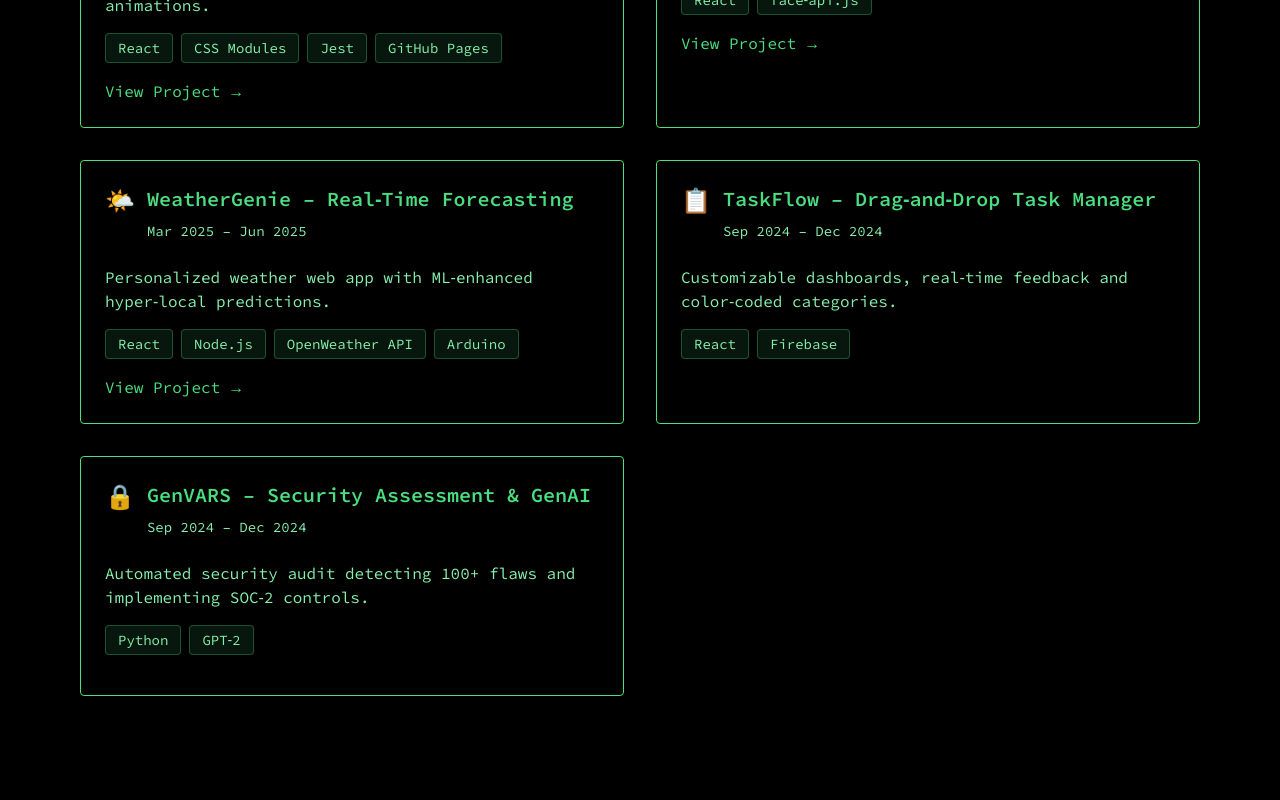
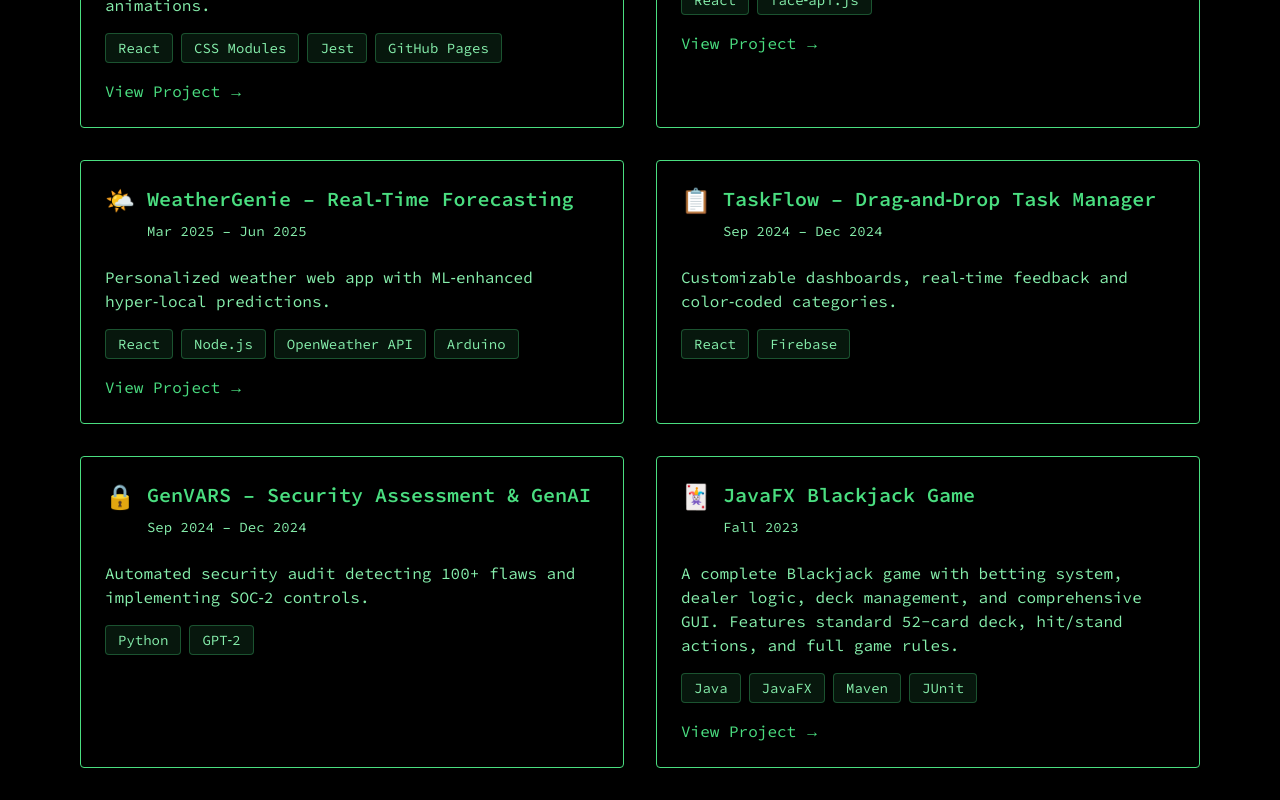
Before and after one commit to ddevv15/portfolio, a Next.js app: page /projects in a window 1280 px wide. Shown: the part 370-1170 px from the top of the page. Before the commit the page ends 1098 px from the top, so only its background shows below. Built offline with nearby package versions, Linux system fonts and the light colour scheme.

Commit message:
hehehehe

```diff
--- a/app/projects/page.tsx
+++ b/app/projects/page.tsx
@@ -4,7 +4,7 @@ import type { Metadata } from "next"
 export const metadata: Metadata = {
   title: "Projects | Dev Shah",
   description:
-    "Featured projects by Dev Shah - React chess game, face recognition systems, weather apps, task managers, and security tools.",
+    "Featured projects by Dev Shah - React chess game, face recognition systems, weather apps, task managers, security tools, and JavaFX Blackjack game.",
 }
 
 export default function ProjectsPage() {
@@ -46,6 +46,14 @@ export default function ProjectsPage() {
       stack: ["Python", "GPT‑2"],
       description: "Automated security audit detecting 100+ flaws and implementing SOC‑2 controls.",
       icon: "🔒",
+    },
+    {
+      name: "JavaFX Blackjack Game",
+      dates: "Fall 2023",
+      stack: ["Java", "JavaFX", "Maven", "JUnit"],
+      description: "A complete Blackjack game with betting system, dealer logic, deck management, and comprehensive GUI. Features standard 52-card deck, hit/stand actions, and full game rules.",
+      link: "https://github.com/ddevv15/BlackJack",
+      icon: "🃏",
     },
   ]
 
```
